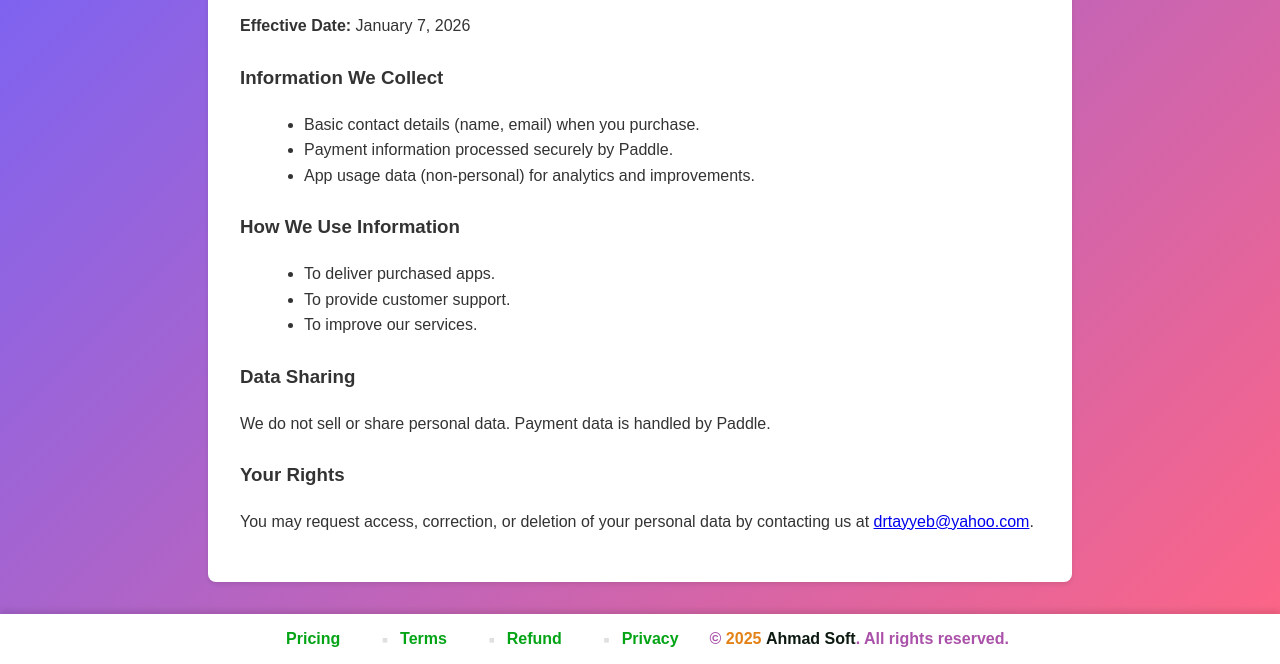
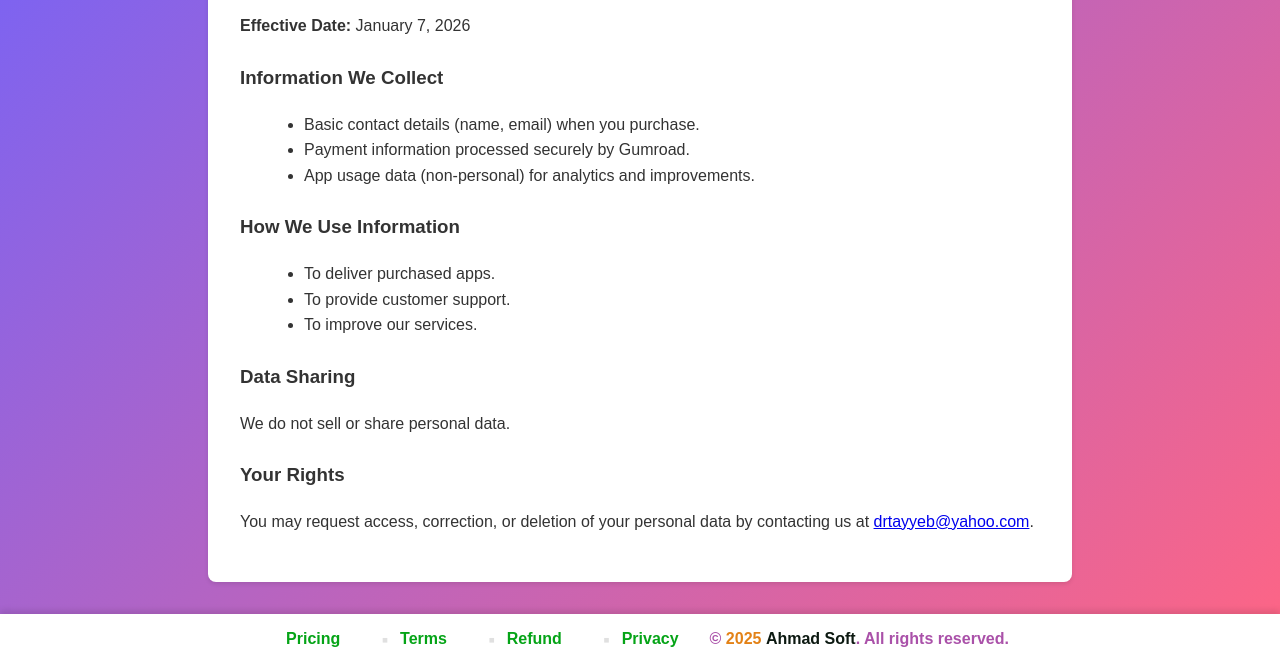
Before and after one commit to DrTayyebAhmad/ahmadsoft, a website: page privacy.html in a window 1280 px wide. Shown: the part 271-935 px from the top of the page. Drawn offline with Linux system fonts and the light colour scheme.

Commit message:
Change payment processor from Paddle to Gumroad
Updated payment processing information from Paddle to Gumroad.

```diff
--- a/privacy.html
+++ b/privacy.html
@@ -26,7 +26,7 @@
         <h3>Information We Collect</h3>
         <ul>
           <li>Basic contact details (name, email) when you purchase.</li>
-          <li>Payment information processed securely by Paddle.</li>
+          <li>Payment information processed securely by Gumroad.</li>
           <li>App usage data (non‑personal) for analytics and improvements.</li>
         </ul>
 
@@ -38,7 +38,7 @@
         </ul>
 
         <h3>Data Sharing</h3>
-        <p>We do not sell or share personal data. Payment data is handled by Paddle.</p>
+        <p>We do not sell or share personal data. </p>
 
         <h3>Your Rights</h3>
         <p>You may request access, correction, or deletion of your personal data by contacting us at <a href="mailto:drtayyeb@yahoo.com">drtayyeb@yahoo.com</a>.</p>
```
